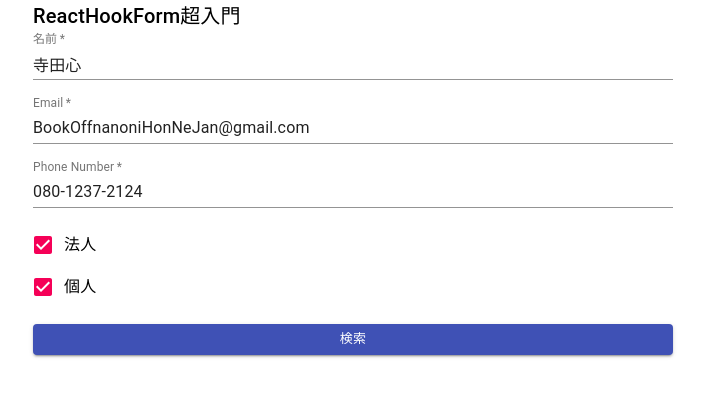
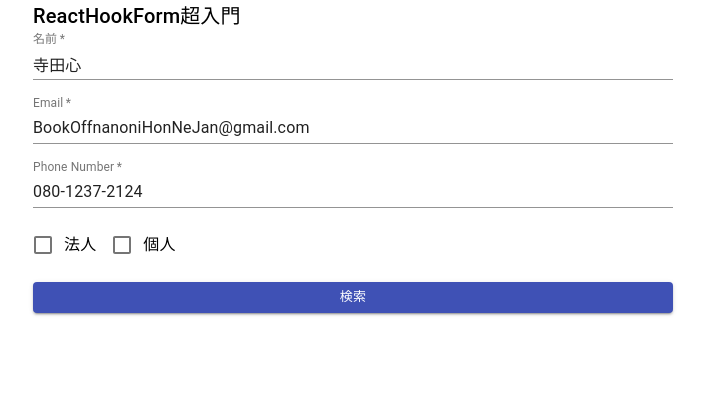
Before and after one commit to taku95/demo-app, a React (Create React App) app: page / in a window 1280 px wide. Shown: the top 396 px of the page, without its empty margins (287-992 px from the left). Built offline with nearby package versions, Linux system fonts and the light colour scheme.

Commit message:
法人・個人未選択時エラーの処理変更

```diff
--- a/src/components/Form .jsx
+++ b/src/components/Form .jsx
@@ -6,12 +6,9 @@
   TextField,
   Button,
   FormControlLabel,
-  FormControl,
-  FormHelperText,
   Checkbox,
   Box,
   Typography,
-  Grid,
 } from "@material-ui/core";
 import { Stack } from "@mui/material";
 import * as yup from "yup";
@@ -29,9 +26,6 @@
       "正しい電話番号を入力してください (例：080-1237-2124)"
     )
     .required("電話番号は必須です"),
-  selectedOptions: yup
-    .array()
-    .min(1, "法人または個人どちらかを選択してください。"),
 });
 
 export const Form = () => {
@@ -40,6 +34,7 @@
     register,
     handleSubmit,
     reset,
+    setError,
     formState: { errors },
   } = useForm({
     resolver: yupResolver(schema),
@@ -49,10 +44,15 @@
       phone: "080-1237-2124",
     },
   });
-
   const onSubmit = (data) => {
+    if (!data.isCorporate && !data.isIndividual) {
+      setError("selectValid", {
+        type: "manual",
+        message: "ステータスのいずれかにチェックをつけてください。",
+      });
+    } else {
       console.log(data);
-    reset();
+    }
   };
 
   return (
@@ -92,33 +92,47 @@
           </Box>
 
           <Box>
-            <FormControl error={!!errors.selectedOptions}>
+            <Controller
+              name="isCorporate"
+              control={control}
+              defaultValue={false}
+              render={({ field }) => (
                 <FormControlLabel
                   control={
                     <Checkbox
-                    {...register("selectedOptions")}
-                    value="isCorporate"
-                    defaultChecked
+                      {...field}
+                      color="primary"
+                      checked={field.value}
+                      onChange={(e) => field.onChange(e.target.checked)}
                     />
                   }
                   label="法人"
                 />
+              )}
+            />
+            <Controller
+              name="isIndividual"
+              control={control}
+              defaultValue={false}
+              render={({ field }) => (
                 <FormControlLabel
                   control={
                     <Checkbox
-                    {...register("selectedOptions")}
-                    value="isIndividual"
-                    defaultChecked
+                      {...field}
+                      color="primary"
+                      checked={field.value}
+                      onChange={(e) => field.onChange(e.target.checked)}
                     />
                   }
                   label="個人"
                 />
-              {errors.selectedOptions && (
-                <FormHelperText>
-                  {errors.selectedOptions.message}
-                </FormHelperText>
               )}
-            </FormControl>
+            />
+            {errors.selectValid && (
+              <Typography variant="caption" color="error">
+                {errors.selectValid.message}
+              </Typography>
+            )}
           </Box>
           <Box>
             <Button
@@ -126,7 +140,6 @@
               variant="contained"
               color="primary"
               size="small"
-              onClick={handleSubmit(onSubmit)}
               fullWidth
             >
               検索
```
Lines whose indentation alone changed are shown as unchanged.
